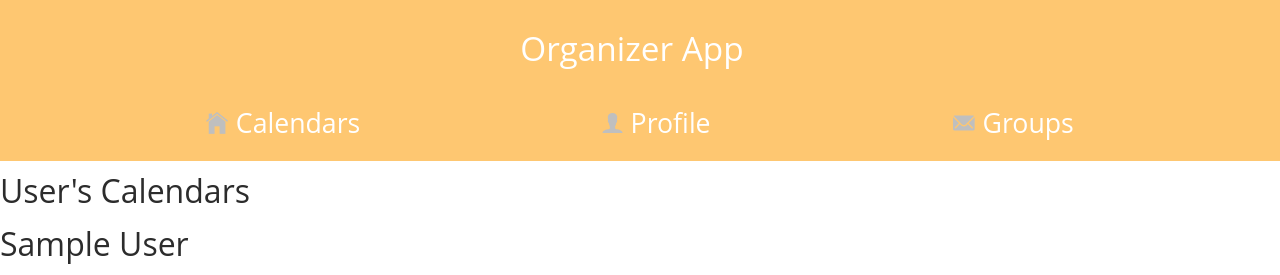
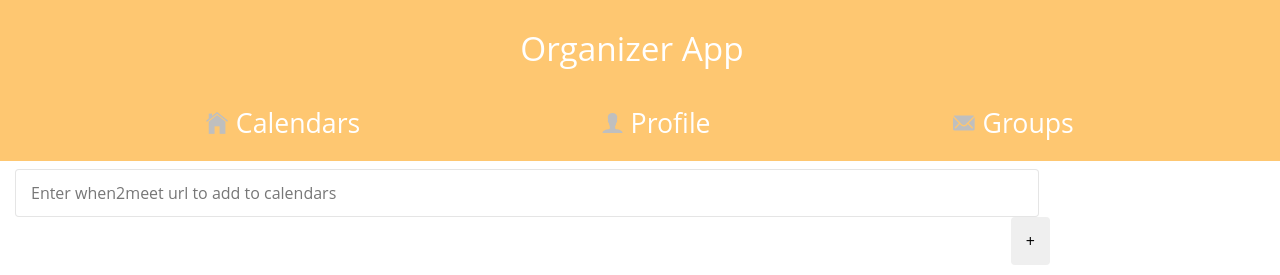
Before and after one commit to addiemorang/codestellation, a Django app: template OrganizerApp/OrganizerApp/templates/calendars.html in a window 1280 px wide. Shown: the top 275 px of the page. Run offline with Django 3.2, Linux system fonts and the light colour scheme; the template is opened without the code that fills it, so the values that code supplies are empty; the visitor is signed in with stand-in values (Sample User, id 1); some libraries are stand-ins or nearby versions.

Commit message:
calendars

```diff
--- /dev/null
+++ b/OrganizerApp/OrganizerApp/templates/calendar.html
@@ -0,0 +1,44 @@
+{% load static %}
+<!DOCTYPE html>
+<link href="{% static 'https://fonts.googleapis.com/css?family=Open+Sans:300,400,600,700&display=swap' %}"
+    rel="stylesheet">
+
+<link rel="stylesheet" href="{% static 'css/open-iconic-bootstrap.min.css' %}">
+<link rel="stylesheet" href="{% static 'css/animate.css' %}">
+
+<link rel="stylesheet" href="{% static 'css/owl.carousel.min.css' %}">
+<link rel="stylesheet" href="{% static 'css/owl.theme.default.min.css' %}">
+<link rel="stylesheet" href="{% static 'css/magnific-popup.css' %}">
+
+<link rel="stylesheet" href="{% static 'css/aos.css' %}">
+
+<link rel="stylesheet" href="{% static 'css/ionicons.min.css' %}">
+
+<link rel="stylesheet" href="{% static 'css/bootstrap-datetimepicker.min.css' %}">
+<link rel="stylesheet" href="{% static 'css/nouislider.css' %}">
+
+
+<link rel="stylesheet" href="{% static 'css/flaticon.css' %}">
+<link rel="stylesheet" href="{% static 'css/icomoon.css' %}">
+<link rel="stylesheet" href="{% static 'css/style.css' %}">
+
+{% block content %}
+<!DOCTYPE html>
+
+<iframe width=100% height=100% src="https://www.when2meet.com/?8321965-cbJct"></iframe>
+{% endblock %}
+
+<script src="{% static 'js/jquery.min.js' %}"></script>
+<script src="{% static 'js/jquery-migrate-3.0.1.min.js' %}"></script>
+<script src="{% static 'js/popper.min.js' %}"></script>
+<script src="{% static 'js/bootstrap.min.js' %}"></script>
+<script src="{% static 'js/jquery.easing.1.3.js' %}"></script>
+<script src="{% static 'js/jquery.waypoints.min.js' %}"></script>
+<script src="{% static 'js/jquery.stellar.min.js' %}"></script>
+<script src="{% static 'js/owl.carousel.min.js' %}"></script>
+<script src="{% static 'js/jquery.magnific-popup.min.js' %}"></script>
+<script src="{% static 'js/aos.js' %}"></script>
+
+<script src="{% static 'js/nouislider.min.js' %}"></script>
+<script src="{% static 'js/moment-with-locales.min.js' %}"></script>
+<script src="{% static 'js/bootstrap-datetimepicker.min.js' %}"></script>
--- a/OrganizerApp/OrganizerApp/templates/calendars.html
+++ b/OrganizerApp/OrganizerApp/templates/calendars.html
@@ -1,46 +1,33 @@
 {% extends 'base.html' %}
 {% load static %}
-<link href="{% static 'https://fonts.googleapis.com/css?family=Open+Sans:300,400,600,700&display=swap' %}"
-  rel="stylesheet">
-
-<link rel="stylesheet" href="{% static 'css/open-iconic-bootstrap.min.css' %}">
-<link rel="stylesheet" href="{% static 'css/animate.css' %}">
-
-<link rel="stylesheet" href="{% static 'css/owl.carousel.min.css' %}">
-<link rel="stylesheet" href="{% static 'css/owl.theme.default.min.css' %}">
-<link rel="stylesheet" href="{% static 'css/magnific-popup.css' %}">
-
-<link rel="stylesheet" href="{% static 'css/aos.css' %}">
-
-<link rel="stylesheet" href="{% static 'css/ionicons.min.css' %}">
-
-<link rel="stylesheet" href="{% static 'css/bootstrap-datetimepicker.min.css' %}">
-<link rel="stylesheet" href="{% static 'css/nouislider.css' %}">
-
-
-<link rel="stylesheet" href="{% static 'css/flaticon.css' %}">
-<link rel="stylesheet" href="{% static 'css/icomoon.css' %}">
-<link rel="stylesheet" href="{% static 'css/style.css' %}">
-
 {% block title %}Calendars{% endblock %}
 
 {% block content %}
 <!DOCTYPE html>
 
 <html>
-  <h2>User's Calendars</h2>
+
+<div class="row" style="flex-direction: column; justify-content: center;">
+  <!-- <h2>User's Calendars</h2>
 
   <h2>{{ user.get_full_name }}</h2>
-<ul>
-  <li>Username: {{ user.username }}</li>
-</ul
-<form action="/action_page.php" style="background-color:#E6E6FA" align="right">
-  <input type="text" name="url" value="" align="right">
+  <ul>
+    <li>Username: {{ user.username }}</li>
+  </ul  -->
+  <form action="/action_page.php" style="background-color:#E6E6FA, width=50%" align="right">
+  <input type="text" class="form-control" style="width: 80%; margin-left: 15;" placeholder="Enter when2meet url to add to calendars" name="url" value="" align="right">
 
-  <input type="submit" value="+" >
-</form>
+  <input type="submit" style="margin-right: 230" value="+">
+  </form>
 
-<iframe width=100% height=100% src="https://www.when2meet.com/?8321965-cbJct"></iframe>
+  <!-- <iframe width=100% height=100% src="https://www.when2meet.com/?8321965-cbJct"></iframe> -->
+  <div class="row" style="flex-direction: row; justify-content: space-evenly; padding-top: 15;">
+    <div style="width: 40%;">{% include "calendar.html" %}</div>
+    <div style="width: 40%;">{% include "calendar.html" %}</div>
+  </div>
+
+</div>
+
 {% endblock %}
 
 
```
Also changed, not shown: OrganizerApp/OrganizerApp/templates/createactionitem.html (added).
